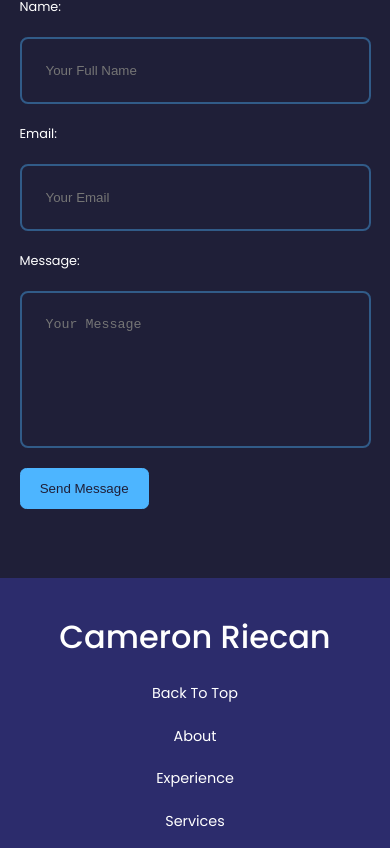
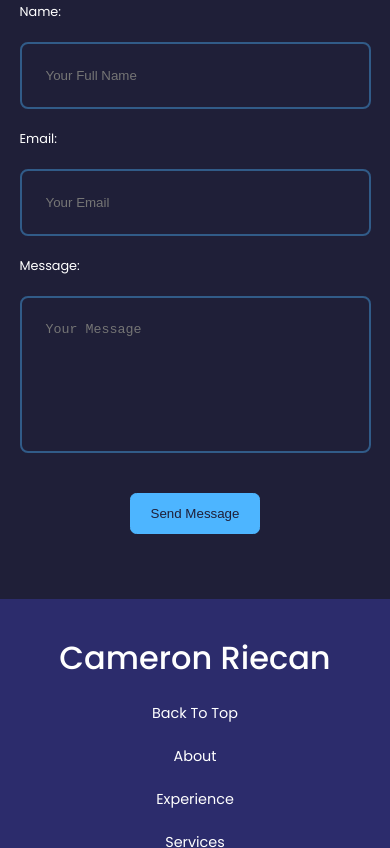
Before and after one commit to CameronRiecan/CameronRiecan.github.io, a React (Create React App) app: page / in a window 390 px wide. Shown: the part 11152-12000 px from the top of the page. Built offline with nearby package versions, Linux system fonts and the light colour scheme.

Commit message:
fix style of button for smaller and medium screens for form so it is centered under the form and has more spacing

```diff
--- a/src/components/contact/contact.css
+++ b/src/components/contact/contact.css
@@ -71,6 +71,10 @@ label {
         grid-template-rows: 30% 58%;
         gap: 12%;
     }
+
+    button {
+        margin: 1.3rem auto 0;
+    }
 }
 
 /* Media Queries (Small Devices) */
```
